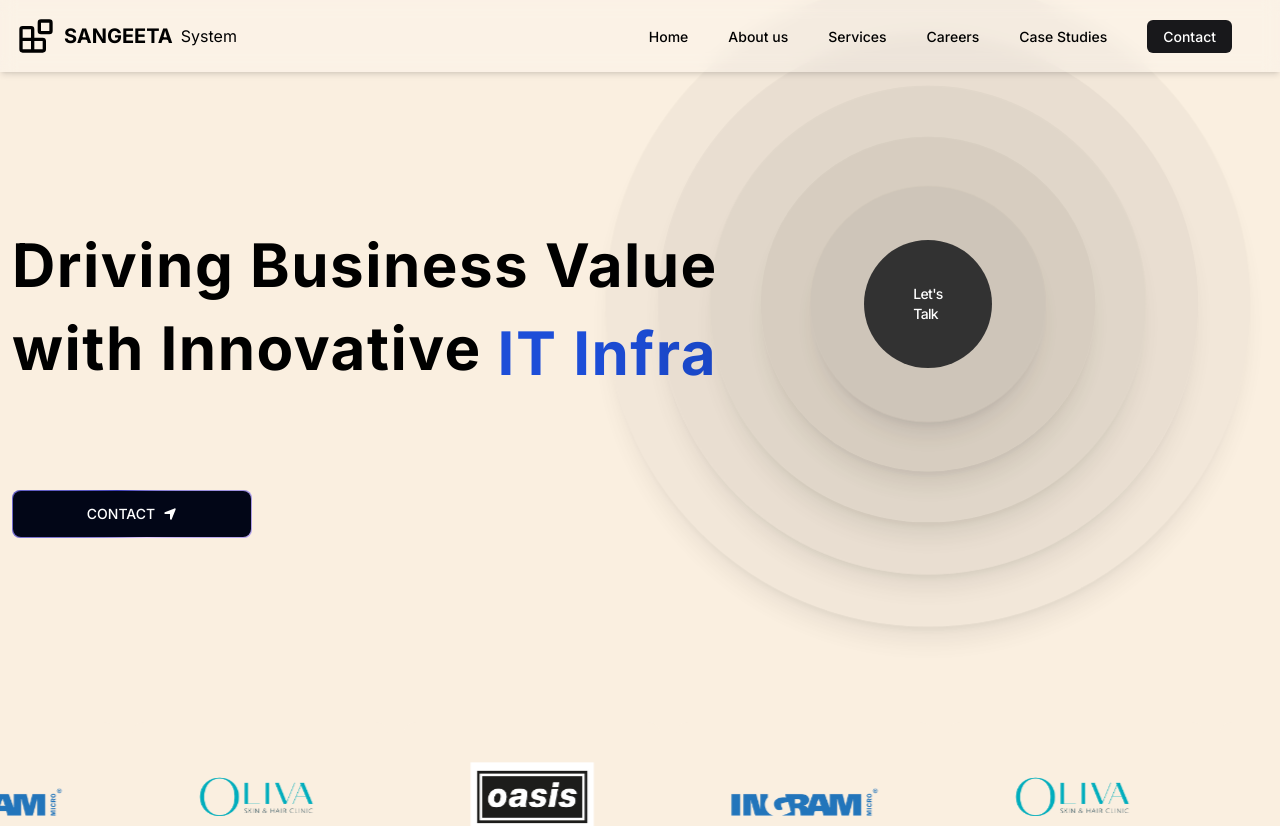
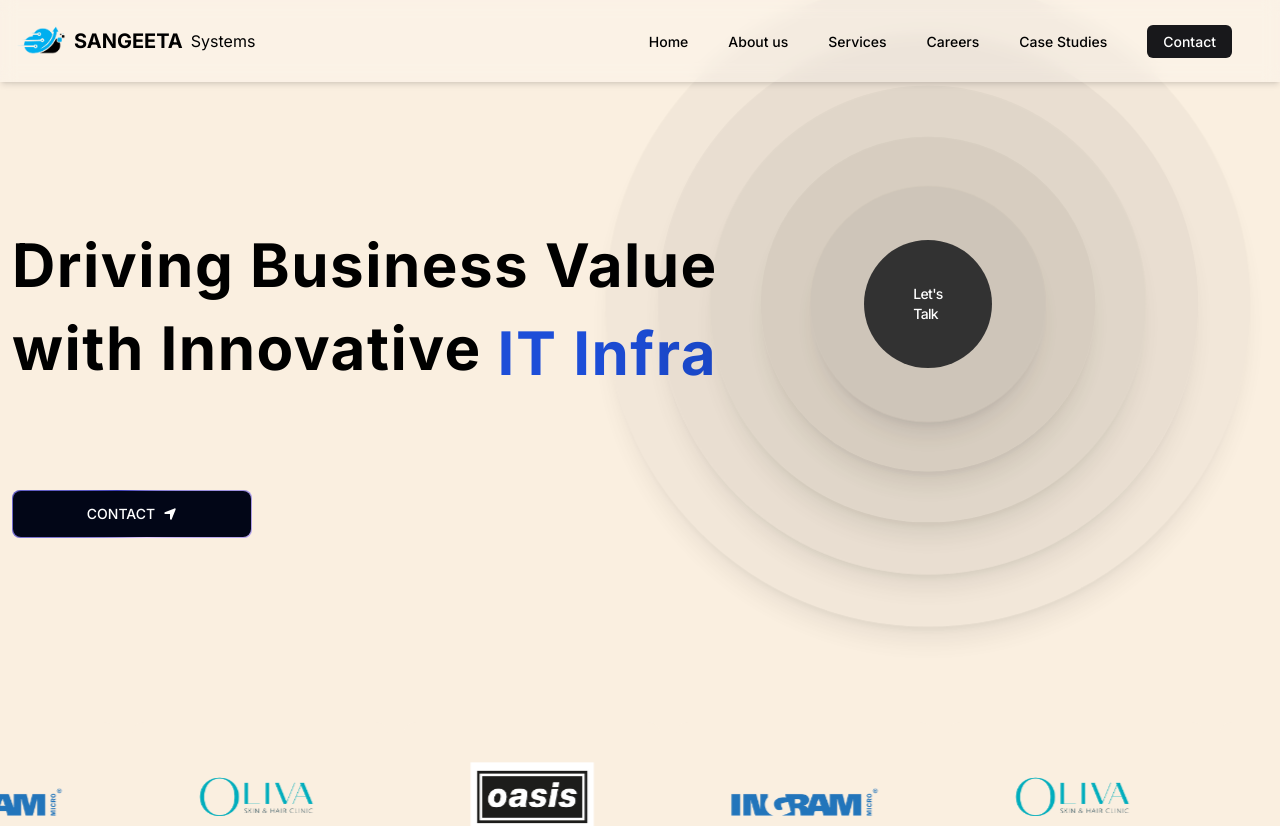
Before and after one commit to Anjan-IT/sangeetasystems, a Next.js app: page / in a window 1280 px wide. Shown: the top 826 px of the page. Built offline with nearby package versions, Linux system fonts and the light colour scheme.

Commit message:
final touch added email and env comments

```diff
--- a/app/system/caseStudies/page.tsx
+++ b/app/system/caseStudies/page.tsx
@@ -28,7 +28,14 @@ const BlogPage = () => {
   };
 
   return (
-    <div className="flex flex-col min-h-screen">
+    <div
+      className="flex flex-col min-h-screen "
+      style={{
+        backgroundColor: "#faefe0",
+        // backgroundColor: "#DEE5D4",
+        // background: "linear-gradient(180deg, #faefe0,#fff7ad)",
+      }}
+    >
       <Navbar />
       <main className="flex-grow container mt-16  mx-auto px-4 py-8">
         <h1 className="text-4xl font-bold mb-8 text-center">
--- a/app/system/contact/page.tsx
+++ b/app/system/contact/page.tsx
@@ -66,7 +66,7 @@ const Contact = () => {
         }}
       >
         <Navbar />
-        <div className="container mx-auto px-4 py-20 ">
+        <div className="container mx-auto px-4 py-24 ">
           <div className="grid lg:grid-cols-2 gap-8 items-center bg-gray-200 rounded-3xl shadow-lg overflow-hidden">
             <div className="p-8">
               <h2 className="text-3xl font-extrabold text-gray-800 mb-6">
--- a/components/NavBar.tsx
+++ b/components/NavBar.tsx
@@ -1,117 +1,23 @@
-// /* eslint-disable @next/next/no-img-element */
-// /* eslint-disable react/jsx-no-undef */
-// import Link from "next/link";
-// import React, { useState } from "react";
-
-// const Navbar: React.FC = () => {
-//   const [isMenuOpen, setIsMenuOpen] = useState(false);
-
-//   const toggleMenu = () => {
-//     setIsMenuOpen(!isMenuOpen);
-//   };
-
-//   const navItems = [
-//     { href: "/", label: "Home" },
-//     { href: "/system/about", label: "About us" },
-//     { href: "/system/services", label: "Services" },
-//     { href: "/system/careers", label: "Careers" },
-//     { href: "/system/caseStudies", label: "Case Studies" },
-//   ];
-
-//   return (
-//     <header className="bg-background/[0.2] backdrop-blur dark:bg-black-200 fixed inset-x-0 top-0 z-[5000] text-black shadow-md">
-//       <div className="container mx-auto px-4 py-4 flex justify-between items-center">
-//         {/* Brand Logo */}
-//         <Link
-//           href="/"
-//           title="brand-logo"
-//           className="relative flex items-center space-x-2"
-//         >
-//           <svg
-//             xmlns="http://www.w3.org/2000/svg"
-//             width="24"
-//             height="24"
-//             viewBox="0 0 24 24"
-//             fill="none"
-//             stroke="currentColor"
-//             strokeWidth="2"
-//             strokeLinecap="round"
-//             strokeLinejoin="round"
-//             className="w-auto h-[40px]"
-//           >
-//             <rect width="7" height="7" x="14" y="3" rx="1"></rect>
-//             <path d="M10 21V8a1 1 0 0 0-1-1H4a1 1 0 0 0-1 1v12a1 1 0 0 0 1 1h12a1 1 0 0 0 1-1v-5a1 1 0 0 0-1-1H3"></path>
-//           </svg>
-
-//           {/* <img src="/logo.png" alt="logo" width={40} height={40} /> */}
-//           <span className="font-bold text-xl text-center">SANGEETA</span>
-//             <span className="text-md text-center">System</span>
-//         </Link>
-
-//         {/* Navigation for larger screens */}
-//         <nav className="hidden lg:flex items-center mx-8 space-x-10 text-black">
-//           {navItems.map((item, index) => (
-//             <Link key={index} href={item.href}>
-//               <span className="text-sm font-medium hover:text-primary transition-colors">
-//                 {item.label}
-//               </span>
-//             </Link>
-//           ))}
-//           <Link href="/system/contact">
-//             <span className="bg-primary text-white px-4 py-2 rounded-md text-sm font-medium hover:bg-primary/90 transition-colors">
-//               Contact
-//             </span>
-//           </Link>
-//         </nav>
-
-//         {/* Mobile menu button */}
-//         <button
-//           className="lg:hidden text-2xl"
-//           onClick={toggleMenu}
-//           aria-label="Toggle menu"
-//         >
-//           ☰
-//         </button>
-//       </div>
-
-//       {/* Mobile menu */}
-//       {isMenuOpen && (
-//         <div className="lg:hidden bg-white dark:bg-black-200 shadow-md">
-//           <nav className="container mx-auto px-4 py-2 flex flex-col space-y-2">
-//             {navItems.map((item, index) => (
-//               <Link key={index} href={item.href}>
-//                 <span className="block py-2 text-sm font-medium hover:text-primary transition-colors">
-//                   {item.label}
-//                 </span>
-//               </Link>
-//             ))}
-//             <Link href="/system/contact">
-//               <span className="block bg-primary text-white px-4 py-2 rounded-md text-sm font-medium hover:bg-primary/90 transition-colors text-center">
-//                 Contact
-//               </span>
-//             </Link>
-//           </nav>
-//         </div>
-//       )}
-//     </header>
-//   );
-// };
-
-// export default Navbar;
-
-
 "use client"; // Ensures this component runs on the client-side
-
 /* eslint-disable @next/next/no-img-element */
 /* eslint-disable react/jsx-no-undef */
 import Link from "next/link";
 import React, { useState } from "react";
+import { motion } from "framer-motion";
+import { gsap } from "gsap";
 
 const Navbar: React.FC = () => {
   const [isMenuOpen, setIsMenuOpen] = useState(false);
 
   const toggleMenu = () => {
     setIsMenuOpen(!isMenuOpen);
+    if (!isMenuOpen) {
+      gsap.fromTo(
+        ".mobile-menu",
+        { opacity: 0, y: -20 },
+        { opacity: 1, y: 0, duration: 0.5 }
+      );
+    }
   };
 
   const navItems = [
@@ -128,42 +34,42 @@ const Navbar: React.FC = () => {
         {/* Brand Logo */}
         <Link
           href="/"
-          title="brand-logo"
+          title="sangeeta-systems"
           className="relative flex items-center space-x-2"
         >
-          <svg
-            xmlns="http://www.w3.org/2000/svg"
-            width="24"
-            height="24"
-            viewBox="0 0 24 24"
-            fill="none"
-            stroke="currentColor"
-            strokeWidth="2"
-            strokeLinecap="round"
-            strokeLinejoin="round"
-            className="w-auto h-[40px]"
-          >
-            <rect width="7" height="7" x="14" y="3" rx="1"></rect>
-            <path d="M10 21V8a1 1 0 0 0-1-1H4a1 1 0 0 0-1 1v12a1 1 0 0 0 1 1h12a1 1 0 0 0 1-1v-5a1 1 0 0 0-1-1H3"></path>
-          </svg>
-
-          <span className="font-bold text-xl text-center">SANGEETA</span>
-          <span className="text-md text-center">System</span>
+          <motion.img
+            src="/SANGEETA.png"
+            alt="SANGEETA Logo"
+            width={80}
+            height={80}
+            className="w-auto h-[50px]"
+            whileHover={{ scale: 1.1 }}
+          />
+          <div className="flex items-center">
+            <span className="font-bold text-xl">SANGEETA</span>
+            <span className="text-md ml-2">Systems</span>
+          </div>
         </Link>
 
         {/* Navigation for larger screens */}
         <nav className="hidden lg:flex items-center mx-8 space-x-10 text-black">
           {navItems.map((item, index) => (
             <Link key={index} href={item.href}>
-              <span className="text-sm font-medium hover:text-primary transition-colors">
+              <motion.span
+                className="text-sm font-medium hover:text-primary transition-colors"
+                whileHover={{ scale: 1.1 }}
+              >
                 {item.label}
-              </span>
+              </motion.span>
             </Link>
           ))}
           <Link href="/system/contact">
-            <span className="bg-primary text-white px-4 py-2 rounded-md text-sm font-medium hover:bg-primary/90 transition-colors">
+            <motion.span
+              className="bg-primary text-white px-4 py-2 rounded-md text-sm font-medium hover:bg-primary/90 transition-colors"
+              whileHover={{ scale: 1.1 }}
+            >
               Contact
-            </span>
+            </motion.span>
           </Link>
         </nav>
 
@@ -179,22 +85,33 @@ const Navbar: React.FC = () => {
 
       {/* Mobile menu */}
       {isMenuOpen && (
-        <div className="lg:hidden bg-white dark:bg-black-200 shadow-md">
+        <motion.div
+          className="mobile-menu lg:hidden bg-white dark:bg-black-200 shadow-md"
+          initial={{ opacity: 0, y: -20 }}
+          animate={{ opacity: 1, y: 0 }}
+          transition={{ duration: 0.5 }}
+        >
           <nav className="container mx-auto px-4 py-2 flex flex-col space-y-2">
             {navItems.map((item, index) => (
               <Link key={index} href={item.href}>
-                <span className="block py-2 text-sm font-medium hover:text-primary transition-colors">
+                <motion.span
+                  className="block py-2 text-sm font-medium hover:text-primary transition-colors"
+                  whileHover={{ scale: 1.1 }}
+                >
                   {item.label}
-                </span>
+                </motion.span>
               </Link>
             ))}
             <Link href="/system/contact">
-              <span className="block bg-primary text-white px-4 py-2 rounded-md text-sm font-medium hover:bg-primary/90 transition-colors text-center">
+              <motion.span
+                className="block bg-primary text-white px-4 py-2 rounded-md text-sm font-medium hover:bg-primary/90 transition-colors text-center"
+                whileHover={{ scale: 1.1 }}
+              >
                 Contact
-              </span>
+              </motion.span>
             </Link>
           </nav>
-        </div>
+        </motion.div>
       )}
     </header>
   );
```
Also changed, not shown: app/system/caseStudies/[slug]/page.tsx (+44 -40 lines), components/Footer.tsx (+16 -11 lines), public/SANGEETA.png (added), 1 other file (tests, documents, lock files or other folders).
